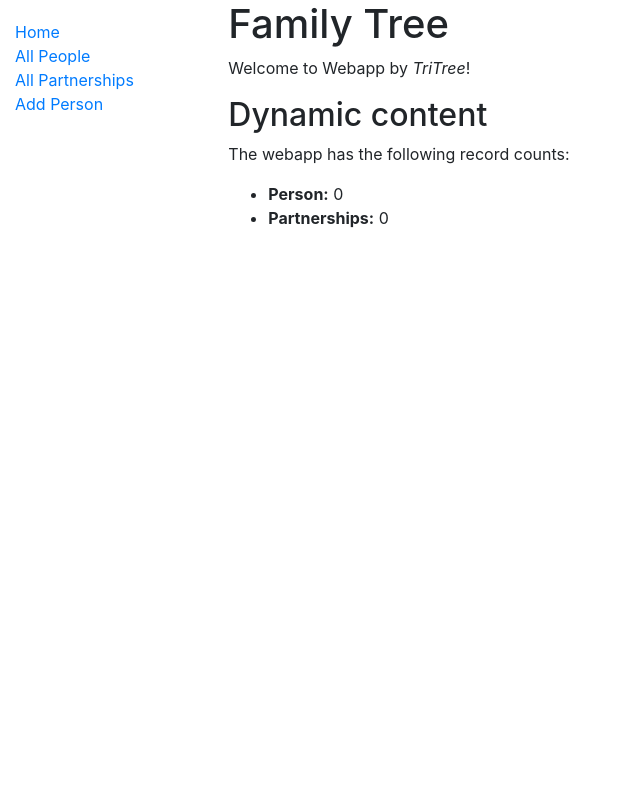
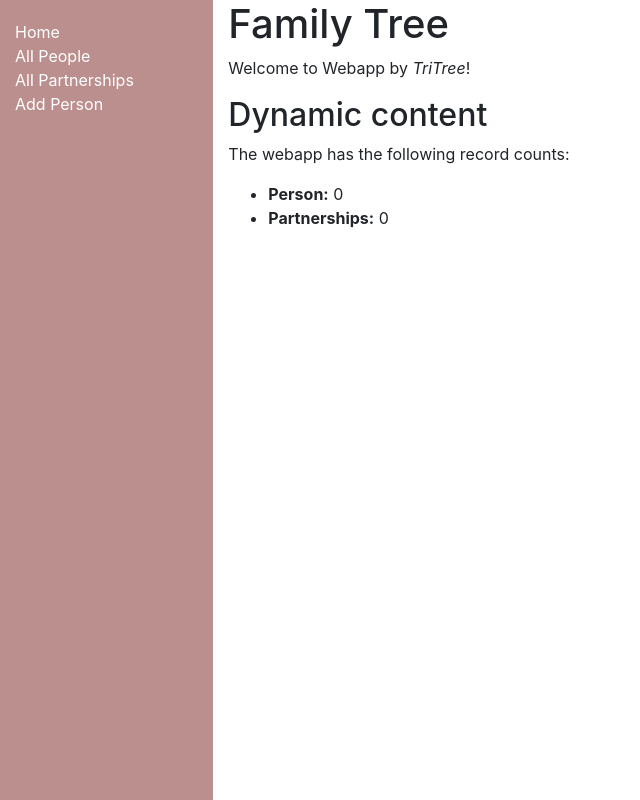
Before and after one commit to star4z/familytree, a Django app: page /webapp/ in a window 1280 px wide. Shown: the whole page, without its empty margins (0-640 px from the left). Run offline with Django 3.2, Linux system fonts and the light colour scheme; data that the repository does not hold is empty; some libraries are stand-ins or nearby versions.

Commit message:
Added full length column with color formatting to sidebar

```diff
--- a/familytree/webapp/static/webapp/css/styles.css
+++ b/familytree/webapp/static/webapp/css/styles.css
@@ -1,5 +1,48 @@
+html, body {
+    height: 100%;
+}
+
+.container-fluid {
+    height: 100%;
+    overflow-y: hidden;
+}
+
+.row {
+    height: 100%;
+    overflow: hidden;
+}
+
+.sidebar {
+    height: 100%;
+    overflow: hidden;
+    background-color: rosybrown;
+}
+
 .sidebar-nav {
+    height: 100%;
+    overflow-y: auto;
     margin-top: 20px;
     padding: 0;
     list-style: none;
 }
+
+.sidebar a:link {
+    color: white;
+}
+
+.sidebar a:visited {
+    color: white;
+}
+
+.sidebar a:hover {
+    color: lightgrey;
+}
+
+.sidebar a:active {
+    color: darkgray;
+}
+
+.content {
+    height: 100%;
+    overflow-y: auto;
+}
--- a/familytree/webapp/templates/base_generic.html
+++ b/familytree/webapp/templates/base_generic.html
@@ -9,14 +9,11 @@
     <!-- Add additional CSS in static file -->
     {% load static %}
     <link rel="stylesheet" href="{% static 'webapp/css/styles.css' %}">
-{#    <style>#}
-{#        .col-sm-2 {background-color: #6DDCBD}#}
-{#    </style>#}
 </head>
 <body>
 <div class="container-fluid">
     <div class="row">
-        <div class="col-sm-2">
+        <div class="col-sm-2 sidebar">
             {% block sidebar %}
                 <ul class="sidebar-nav">
                     <li><a href="{% url 'index' %}">Home</a></li>
@@ -26,7 +23,7 @@
                 </ul>
             {% endblock %}
         </div>
-        <div class="col-sm-10 ">{% block content %}{% endblock %}</div>
+        <div class="col-sm-10 content">{% block content %}{% endblock %}</div>
     </div>
 </div>
 </body>
```
